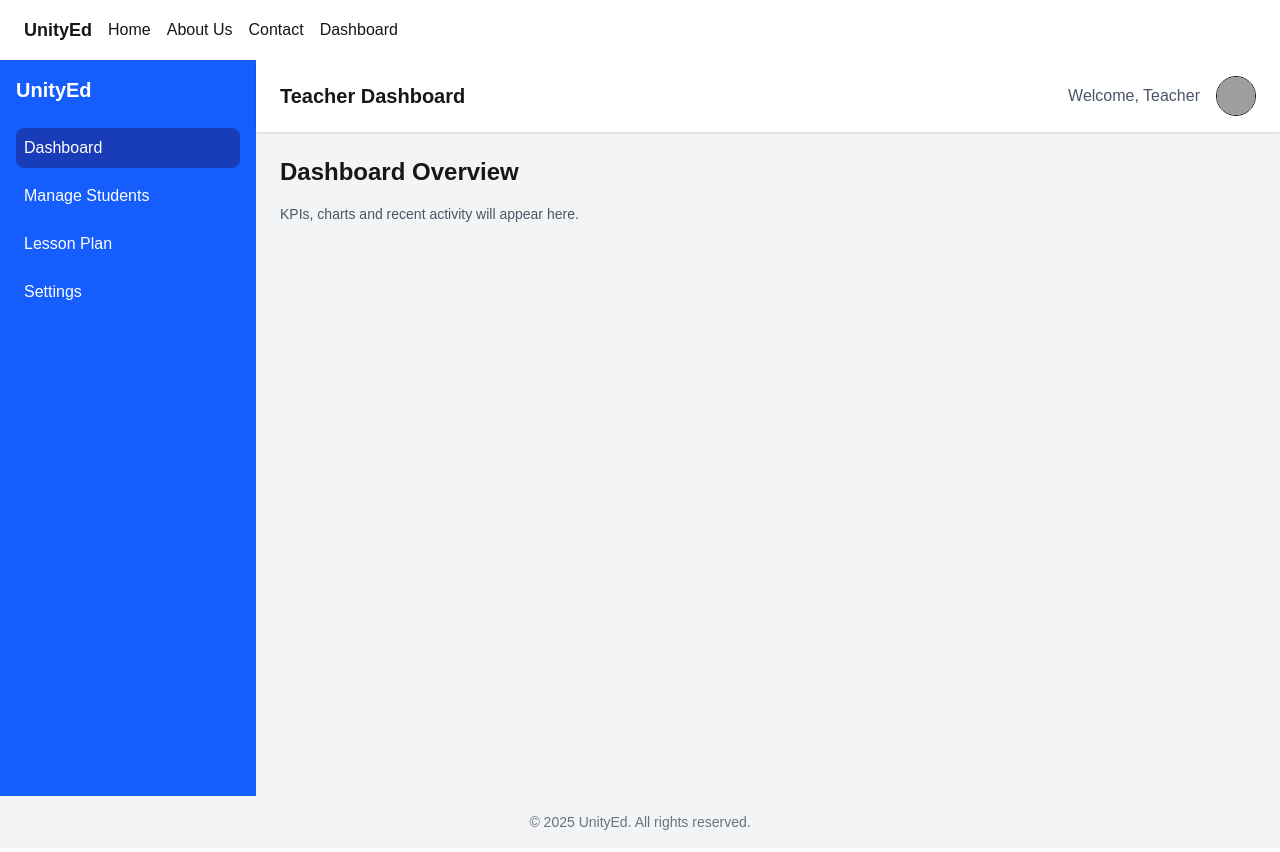
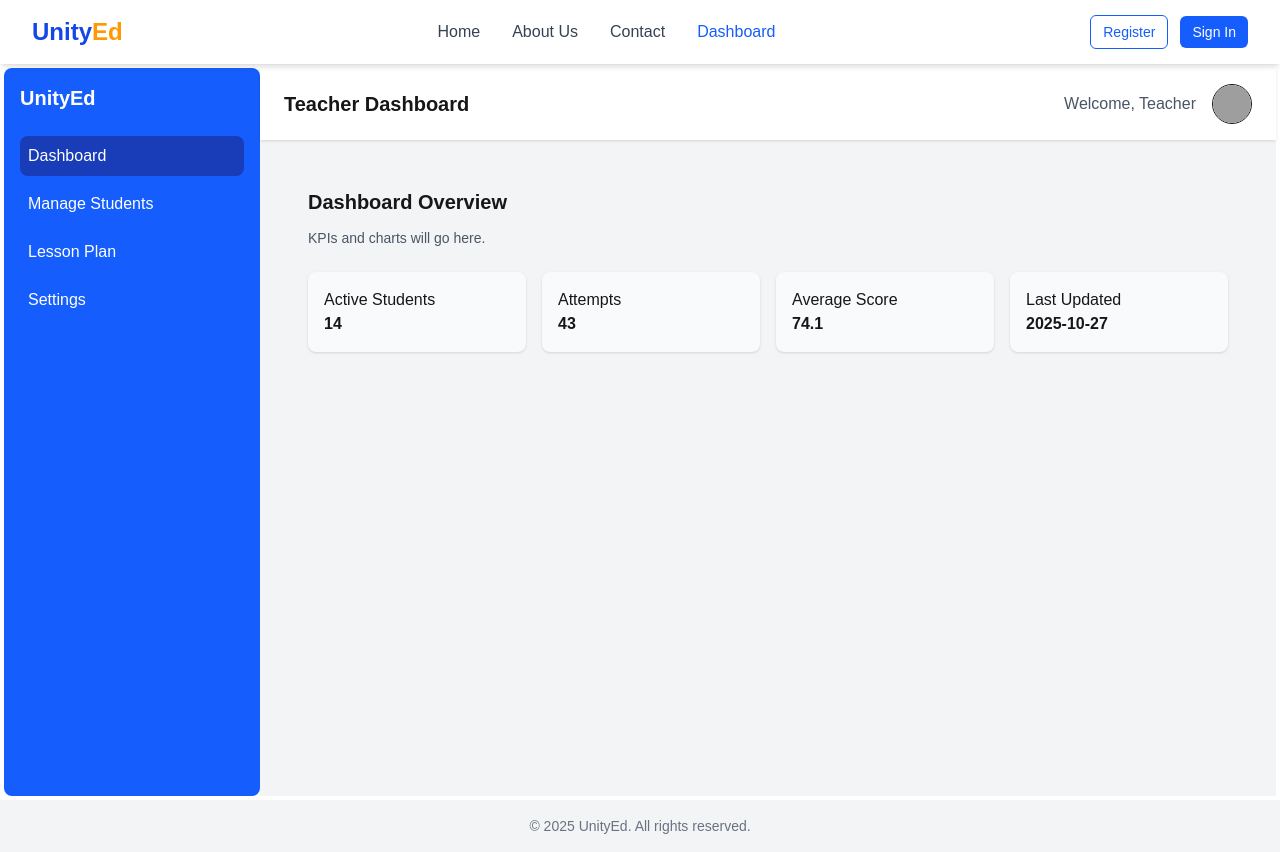
Before and after one commit to Suman-KC/Nextjs, a Next.js app in the folder unity-ed-frontend/unity-ed/: page /dashboard in a window 1280 px wide. Built offline with nearby package versions, Linux system fonts and the light colour scheme; grey boxes are pictures that could not be loaded.

Commit message:
some changes done

```diff
--- a/unity-ed-frontend/unity-ed/app/dashboard/layout.tsx
+++ b/unity-ed-frontend/unity-ed/app/dashboard/layout.tsx
@@ -4,7 +4,7 @@ import Topbar from "../../components/topbar";
 
 export default function DashboardLayout({ children }: { children: React.ReactNode }) {
   return (
-    <div className="flex min-h-[calc(100vh-64px)]"> {/* leaves space for root Navbar above */}
+    <div className="p-1  flex min-h-[calc(100vh-64px)]"> {/* leaves space for root Navbar above */}
       <Sidebar />
 
       <div className="flex-1 flex flex-col bg-gray-100">
--- a/unity-ed-frontend/unity-ed/app/dashboard/page.tsx
+++ b/unity-ed-frontend/unity-ed/app/dashboard/page.tsx
@@ -1,12 +1,21 @@
-import DashboardContent from "@/components/DashboardContent"
 
 export default function DashboardOverview() {
   return (
 
     <div>
 
-      <h1 className="text-2xl font-bold mb-4">Dashboard Overview</h1>
-      <p className="text-sm text-gray-600">KPIs, charts and recent activity will appear here.</p>
+
+      <main className="p-6">
+          <h3 className="text-xl font-semibold mb-3">Dashboard Overview</h3>
+          <p className="text-sm text-gray-600 mb-6">KPIs and charts will go here.</p>
+
+          <div className="grid grid-cols-1 md:grid-cols-4 gap-4">
+            <div className="bg-gray-50 p-4 rounded-lg shadow">Active Students<br /><strong>14</strong></div>
+            <div className="bg-gray-50 p-4 rounded-lg shadow">Attempts<br /><strong>43</strong></div>
+            <div className="bg-gray-50 p-4 rounded-lg shadow">Average Score<br /><strong>74.1</strong></div>
+            <div className="bg-gray-50 p-4 rounded-lg shadow">Last Updated<br /><strong>2025-10-27</strong></div>
+          </div>
+        </main>
       {/* add cards, placeholders, etc. */}
     </div>
   );
--- a/unity-ed-frontend/unity-ed/app/page.tsx
+++ b/unity-ed-frontend/unity-ed/app/page.tsx
@@ -4,7 +4,7 @@ import FeatureCard from "../components/FeatureCard";
 
 export default function HomePage() {
   return (
-    <main className="p-8">
+    <main className="p-8 mt-0">
       <Hero />
       <section className="grid grid-cols-1 md:grid-cols-3 gap-6 mt-10">
         <FeatureCard
--- a/unity-ed-frontend/unity-ed/components/Navbar.tsx
+++ b/unity-ed-frontend/unity-ed/components/Navbar.tsx
@@ -2,20 +2,127 @@
 "use client";
 
 import Link from "next/link";
+import { usePathname } from "next/navigation";
+import { useState } from "react";
 
 export default function Navbar() {
+  const pathname = usePathname();
+  const [open, setOpen] = useState(false);
+
+  const navItems = [
+    { name: "Home", path: "/" },
+    { name: "About Us", path: "/about" },
+    { name: "Contact", path: "/contact" },
+    { name: "Dashboard", path: "/dashboard" },
+  ];
+
   return (
-    <nav className="bg-white shadow px-6 py-4 flex justify-between items-center">
-      <div className="flex items-center gap-4">
-        <div className="font-bold text-lg">UnityEd</div>
-        <div className="hidden md:flex gap-4">
-          <Link href="/">Home</Link>
-          <Link href="/about">About Us</Link>
-          <Link href="/contact">Contact</Link>
-          <Link href="/dashboard">Dashboard</Link> {/* goes to /dashboard route */}
+    <>
+      <nav className="bg-white shadow-md fixed w-full z-30 top-0 left-0">
+        <div className="max-w-7xl mx-auto px-4 sm:px-6 lg:px-8">
+          <div className="flex items-center justify-between h-16">
+            {/* Left: Logo */}
+            <div className="flex-shrink-0">
+              <Link href="/" className="text-2xl font-bold text-blue-700">
+                Unity<span className="text-amber-500">Ed</span>
+              </Link>
+            </div>
+
+            {/* Center (desktop): links */}
+            <div className="hidden md:flex md:items-center md:space-x-8">
+              {navItems.map((item) => (
+                <Link
+                  key={item.path}
+                  href={item.path}
+                  className={`font-medium transition ${
+                    pathname === item.path ? "text-blue-600" : "text-gray-700 hover:text-blue-600"
+                  }`}
+                >
+                  {item.name}
+                </Link>
+              ))}
+            </div>
+
+            {/* Right (desktop): auth buttons */}
+            <div className="hidden md:flex md:items-center md:space-x-3">
+              <Link
+                href="/register"
+                className="px-3 py-1.5 border border-blue-600 text-blue-600 rounded-md hover:bg-blue-50 transition text-sm"
+              >
+                Register
+              </Link>
+              <Link
+                href="/signin"
+                className="px-3 py-1.5 bg-blue-600 text-white rounded-md hover:bg-blue-700 transition text-sm"
+              >
+                Sign In
+              </Link>
+            </div>
+
+            {/* Mobile hamburger */}
+            <div className="md:hidden flex items-center">
+              <button
+                aria-label="Toggle menu"
+                onClick={() => setOpen((v) => !v)}
+                className="inline-flex items-center justify-center p-2 rounded-md text-gray-700 hover:bg-gray-100 focus:outline-none focus:ring-2 focus:ring-inset focus:ring-blue-500"
+              >
+                <svg className="h-6 w-6" viewBox="0 0 24 24" fill="none" stroke="currentColor">
+                  {open ? (
+                    <path strokeWidth="2" strokeLinecap="round" strokeLinejoin="round" d="M6 18L18 6M6 6l12 12" />
+                  ) : (
+                    <path strokeWidth="2" strokeLinecap="round" strokeLinejoin="round" d="M4 6h16M4 12h16M4 18h16" />
+                  )}
+                </svg>
+              </button>
+            </div>
+          </div>
+        </div>
+      </nav>
+
+      {/* Mobile menu (slide down) */}
+      <div
+        className={`md:hidden fixed inset-x-0 top-16 z-20 transform transition-transform duration-200 ${
+          open ? "translate-y-0" : "-translate-y-4 pointer-events-none opacity-0"
+        }`}
+        aria-hidden={!open}
+      >
+        <div className="bg-white shadow-lg rounded-b-lg mx-4 overflow-hidden">
+          <div className="px-4 pt-4 pb-4 space-y-3">
+            {navItems.map((item) => (
+              <Link
+                key={item.path}
+                href={item.path}
+                onClick={() => setOpen(false)}
+                className={`block px-3 py-2 rounded-md font-medium ${
+                  pathname === item.path ? "bg-blue-50 text-blue-600" : "text-gray-700 hover:bg-gray-50"
+                }`}
+              >
+                {item.name}
+              </Link>
+            ))}
+
+            <div className="border-t mt-1 pt-3 flex flex-col gap-2 px-3 pb-4">
+              <Link
+                href="/register"
+                onClick={() => setOpen(false)}
+                className="text-center px-3 py-2 border border-blue-600 text-blue-600 rounded-md"
+              >
+                Register
+              </Link>
+              <Link
+                href="/signin"
+                onClick={() => setOpen(false)}
+                className="text-center px-3 py-2 bg-blue-600 text-white rounded-md"
+              >
+                Sign In
+              </Link>
+            </div>
+          </div>
         </div>
       </div>
-      <div /> {/* right side placeholder */}
-    </nav>
+
+      {/* spacer so page content isn't hidden behind fixed navbar */}
+      <div className="h-16" aria-hidden />
+    </>
   );
 }
--- a/unity-ed-frontend/unity-ed/components/Sidebar.tsx
+++ b/unity-ed-frontend/unity-ed/components/Sidebar.tsx
@@ -13,7 +13,7 @@ export default function Sidebar() {
   const pathname = usePathname();
 
   return (
-    <aside className="w-64 bg-blue-600 text-white flex flex-col p-4">
+    <aside className="w-64 bg-blue-600 rounded-lg text-white flex flex-col p-4 ">
       <h2 className="text-xl font-bold mb-6">UnityEd</h2>
       <nav className="flex flex-col gap-2">
         {links.map((link) => (
```
